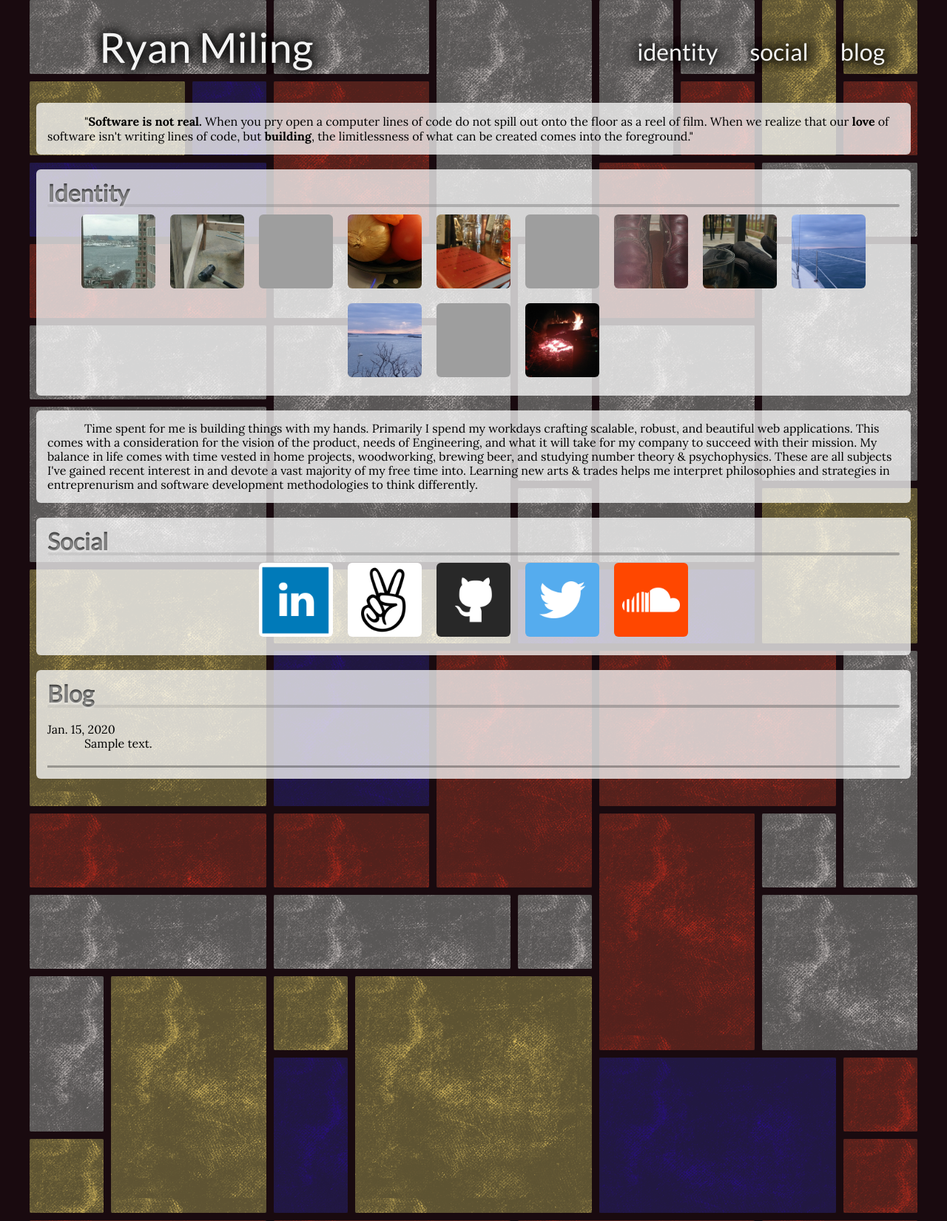
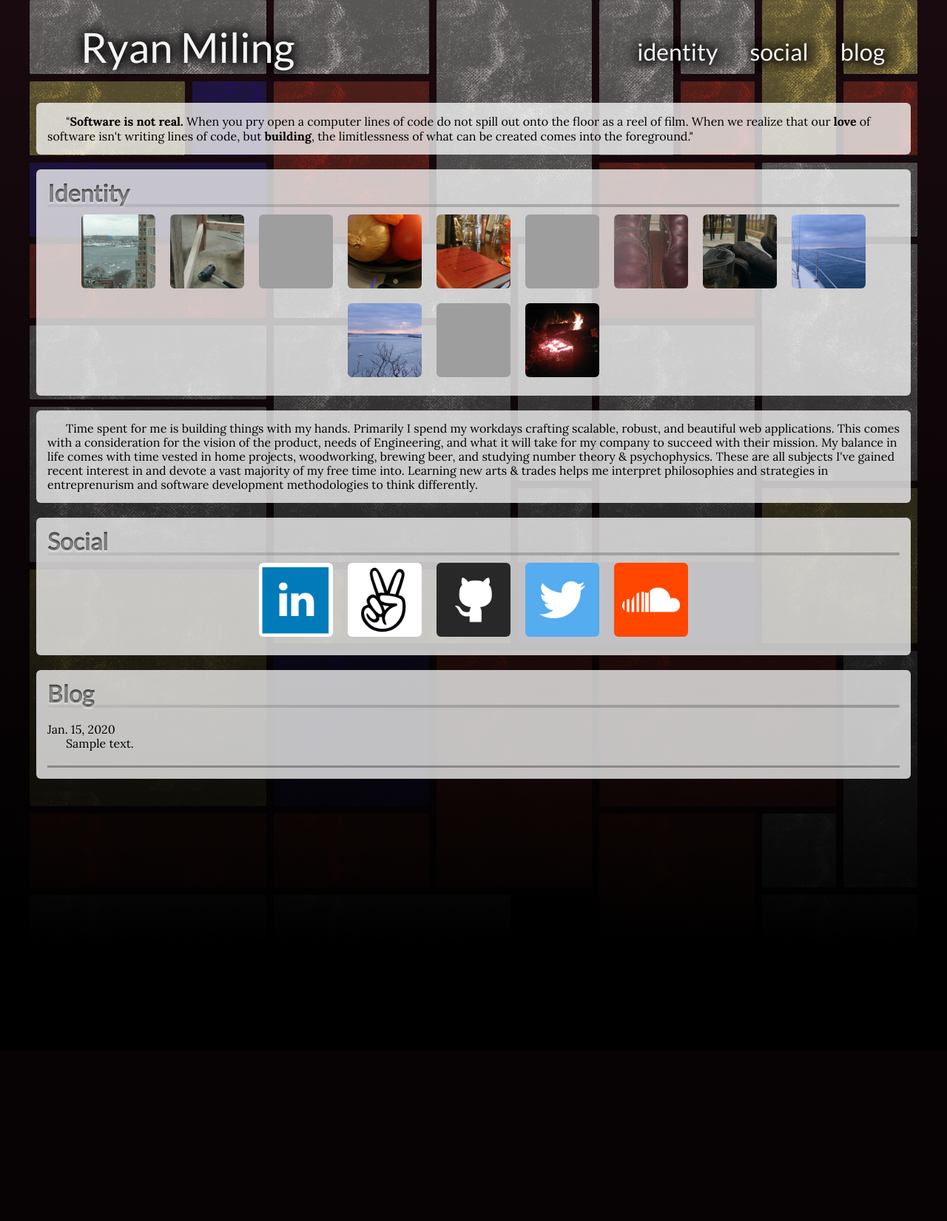
Before and after one commit to rynmlng/PersonalSite, a Django app: template web_server/templates/index.html in a window 1280 px wide. Shown: the top 1651 px of the page at 74% size. After the commit the page ends 1174 px from the top, so only its background shows below. Run offline with Django 3.2, Linux system fonts and the light colour scheme; the template is opened without the code that fills it: most values are stand-ins (such as "Sample title", 1, 10 or a date in 2020); style sheets or scripts are compiled from the project's sources; grey boxes are pictures that could not be loaded.

Commit message:
Interactive rectangles, bugfixes, playing with style

```diff
--- a/web_server/static/css/main.css
+++ b/web_server/static/css/main.css
@@ -1,38 +1 @@
-@font-face {
-  font-family: Lato;
-  src: url('../../static/fonts/Lato-Regular.ttf') format('truetype');
-}
-@font-face {
-  font-family: Lora;
-  src: url('../../static/fonts/Lora-Regular.ttf') format('truetype');
-}
-* {
-  border: 0;
-  margin: 0;
-  padding: 0;
-}
-a {
-  text-decoration: none;
-}
-body {
-  background-color: #190a0f;
-}
-p {
-  cursor: normal;
-  text-indent: 50px;
-}
-.hidden {
-  visibility: hidden;
-}
-.opacity-transition {
-  -moz-transition: opacity 0.2s linear;
-  -ms-transition: opacity 0.2s linear;
-  -webkit-transition: opacity 0.2s linear;
-  transition: opacity 0.2s linear;
-}
-.zIndexHigher {
-  z-index: 100;
-}
-.zIndexHighest {
-  z-index: 1000;
-}
+@font-face{font-family:Lato;src:url(../../static/fonts/Lato-Regular.ttf) format('truetype')}@font-face{font-family:Lora;src:url(../../static/fonts/Lora-Regular.ttf) format('truetype')}*{border:0;margin:0;padding:0}a{text-decoration:none}body{background-color:#190a0f}p{cursor:normal;text-indent:25px}.hidden{visibility:hidden}.opacity-transition{-moz-transition:opacity .2s linear;-ms-transition:opacity .2s linear;-webkit-transition:opacity .2s linear;transition:opacity .2s linear}.z-index-higher{z-index:100}.z-index-highest{z-index:1000}
--- a/web_server/static/js/index.js
+++ b/web_server/static/js/index.js
@@ -38,23 +38,45 @@ function getRandomHeatMap(weightedMap) {
 }
 
 function addRandomRectangles($container) {
-  /* Dynamically generate random rectangles within our scalar constraints and add to the DOM. */
-  var colorClassHeatMap = getRandomHeatMap(RECTANGLE_COLOR_CLASS_WEIGHTS);
+  /* Dynamically generate random rectangles within our scalar constraints and add to the DOM.
+   * Return whether or not rectangles were added to or removed from the given container.
+   */
+  console.log('');
+  console.log('Main height='+$('.main').height());
+  console.log('Document width='+$(document).width());
+  var pageArea = $('.main').height() * $(document).width(),
+      rectanglesArea = 0;
+
+  var doRemoveRectangles = false,
+      hasRectanglesChanged = false;
+
+  var removeCount = addCount = 0; // XXX
+
+  $container.find('.rectangle').each(function(i, rectangle) {
+    var $rectangle = $(rectangle),
+        rectangleArea = $rectangle.height() * $rectangle.width();
+
+    if (doRemoveRectangles) {
+      $rectangle.remove();
+      removeCount++; // XXX
+      hasRectanglesChanged = true;
+    } else if (rectanglesArea > pageArea) {
+      // all further discovered rectangles should be removed to keep the background minimal
+      doRemoveRectangles = true;
+      $rectangle.remove();
+      removeCount++; // XXX
+    } else {
+      rectanglesArea += rectangleArea;
+    }
+  });
 
   var $rectangles = [];
 
-  var $mainContainer = $('.main'),
-      mainContainerArea = $mainContainer.width() * $mainContainer.height();
+  if (rectanglesArea < pageArea) {
+    var colorClassHeatMap = getRandomHeatMap(RECTANGLE_COLOR_CLASS_WEIGHTS),
+        i = 0;
 
-  var maxRectangleWidth = Math.max(RECTANGLE_SIZE_SCALARS) * RECTANGLE_WIDTH;
-  // TODO RECTANGLE_GUTTER
-  // Get number of rectangles wide, add in n-1 * gutter
-  // Get number of rectangles high, add in n-1 * gutter
-  // Sum this to get total area and divide by rectangle size.
-
-  var max_rectangles = 100; // TODO finish figuring this out
-
-  for (var i = 0; i < max_rectangles; i++) {
+    while (rectanglesArea < pageArea) {
       // cycle the heat map for a perfect distribution
       var colorCSSClass = colorClassHeatMap[i % colorClassHeatMap.length];
 
@@ -67,9 +89,22 @@ function addRandomRectangles($container) {
               '"><div class="grunge"></div></div>');
 
       $rectangles.push($rectangle);
+      i++;
+
+      rectanglesArea += ((RECTANGLE_WIDTH * rectangleHeightScalar)) * ((RECTANGLE_WIDTH * rectangleWidthScalar));
+      hasRectanglesChanged = true;
+    }
   }
 
+  if ($rectangles.length > 0) {
       $container.append($rectangles);
+  }
+
+  addCount += $rectangles.length; // XXX
+  console.log('Added='+addCount); // XXX
+  console.log('Removed='+removeCount); // XXX
+
+  return hasRectanglesChanged;
 }
 
 function overridePackeryToCenter() {
@@ -229,21 +264,28 @@ function renderMarkdown() {
   });
 }
 
-function setupBackground(reloadPackery) {
+function setupBackground(loadPackery) {
   /* Build the body background, specifically the rectangles. */
   var $background = $('.background');
 
-  if (reloadPackery) {
-    $background.packery('reloadItems');
-  } else {
-    addRandomRectangles($background);
+  $('.background-cover').height(0);
 
+  var hasRectanglesAdded = addRandomRectangles($background);
+
+  if (hasRectanglesAdded) {
+    if (loadPackery) {
       $background.packery({
         columnWidth: RECTANGLE_WIDTH,
         itemSelector: '.rectangle',
         gutter: RECTANGLE_GUTTER
       });
+    } else {
+      $background.packery('reloadItems');
     }
+  }
+
+  console.log('New height='+$(document).height());
+  $('.background-cover').height($(document).height());
 }
 
 function setupNavigation() {
@@ -263,13 +305,13 @@ function setupContent() {
 $(function() {
   overridePackeryToCenter();
 
-  setupBackground();
+  setupBackground(true);
   setupNavigation();
   setupContent();
 
   // Need to reset for any responsiveness.
   $(window).resize(function() {
-    setupBackground(true);
+    setupBackground(false);
     setupNavigation();
     setupContent();
   });
--- a/web_server/static/less/index.less
+++ b/web_server/static/less/index.less
@@ -11,16 +11,31 @@
 // MIXINS
 ///////////
 .rectangle-height(@heightScalar) {
+  // adding in the gutter will make sure everything stacks together nicely
   height: (@baseRectangleHeight * @heightScalar) + (@rectangleGutter * (@heightScalar - 1));
 }
 
 .rectangle-width(@widthScalar) {
+  // adding in the gutter will make sure everything stacks together nicely
   width: (@baseRectangleWidth * @widthScalar) + (@rectangleGutter * (@widthScalar - 1));
 }
 
 ///////////
 // CUSTOM
 ///////////
+.background-cover {
+	background: rgba(0, 0, 0, 1);
+	background: -moz-linear-gradient(top, rgba(0, 0, 0, 0) 0%, rgba(0, 0, 0, 0.25) 90%, rgba(0, 0, 0, 1) 100%);
+	background: -webkit-gradient(left top, left bottom, color-stop(0%, rgba(0, 0, 0, 0)), color-stop(90%, rgba(0, 0, 0, 0.25)), color-stop(100%, rgba(0, 0, 0, 1)));
+	background: -webkit-linear-gradient(top, rgba(0, 0, 0, 0) 0%, rgba(0, 0, 0, 0.25) 90%, rgba(0, 0, 0, 1) 100%);
+	background: linear-gradient(to bottom, rgba(0, 0, 0, 0) 0%, rgba(0, 0, 0, 1) 90%, rgba(0, 0, 0, 1) 100%);
+  left: 0px;
+  height: 100%;
+  position: absolute;
+  top: 0px;
+  width: 100%;
+  z-index: 20;
+}
 .background {
   margin: 0 auto;
   .rectangle {
@@ -94,6 +109,7 @@
   text-align: center;
   top: 0px;
   width: 100%;
+	.z-index-higher();
 
   .banner {
     display: inline-block;
@@ -170,7 +186,7 @@
           display: none;
           position: fixed;
           top: 0px;
-          .zIndexHigher;
+          .z-index-higher();
           .go-to-top {
             background: @white url(../img/arrowup_circle-512.png) no-repeat center;
             background-size: 28px;
--- a/web_server/static/less/main.less
+++ b/web_server/static/less/main.less
@@ -78,10 +78,10 @@ p {
   text-shadow: 0px 3px 3px rgba(255, 255, 255, 0.5), 0px 1px 0px rgba(0, 0, 0, 0.8);
 }
 
-.zIndexHigher {
+.z-index-higher {
   z-index: 100;
 }
 
-.zIndexHighest {
+.z-index-highest {
   z-index: 1000;
 }
--- a/web_server/templates/index.html
+++ b/web_server/templates/index.html
@@ -15,6 +15,7 @@
   </head>
   <body>
     <div class="background"></div>
+    <div class="background-cover"></div>
     <div class="main">
       <div id="header" class="banner">
         <div class="summary glowing-text-negative">
```
Also changed, not shown: web_server/static/css/index.css. Lines whose indentation alone changed are shown as unchanged.
